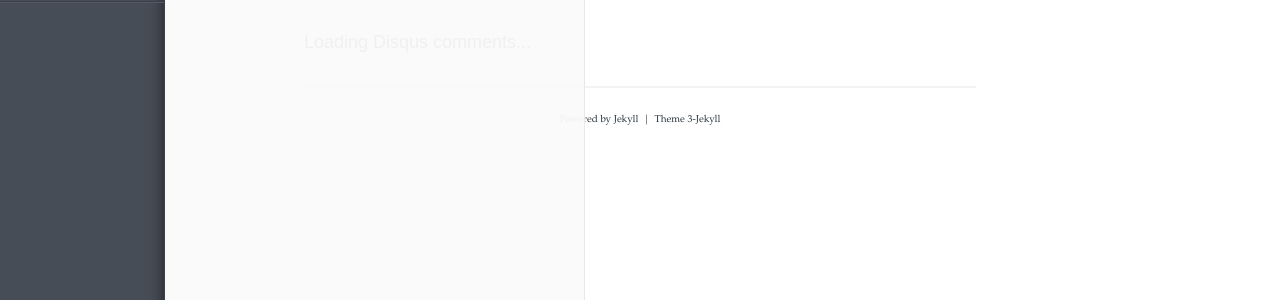
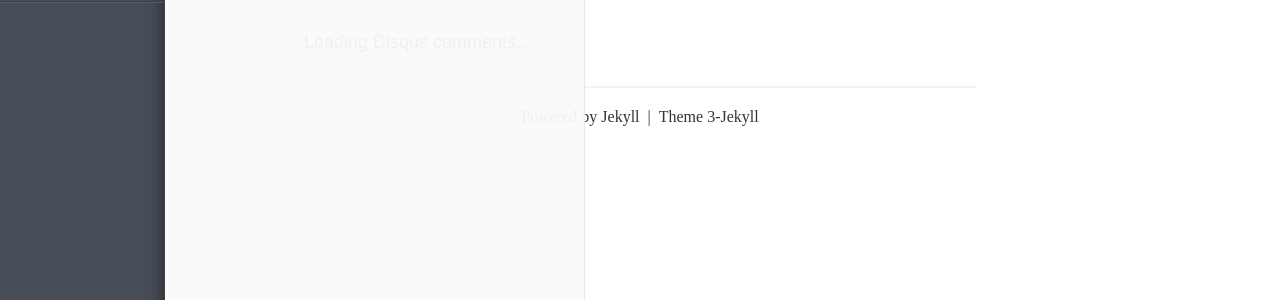
Before and after one commit to enlipan/enlipan.github.io, a Jekyll site: the page built from _posts/2015-2-25-start-Python.md, in a window 1280 px wide. Shown: the part 529-829 px from the top of the page. Built offline with Jekyll 4.4.1, drawn with Linux system fonts in a browser that asks for light colours; comment, search, counter and statistics services are not loaded.

Commit message:
setfront min

```diff
--- a/_layouts/post.html
+++ b/_layouts/post.html
@@ -18,4 +18,4 @@ layout: index
   <a href="http://disqus.com" class="dsq-brlink" target="_blank">Loading Disqus comments...</a>
 </div> <!-- end #disqus_thread -->
 
-<p id="copyright"><font size="1" face="Palatino Linotype" >Powered by <a href="http://jekyllrb.com" target="_blank">Jekyll</a></font><font size="1" face="Palatino Linotype" >&nbsp;&nbsp;|&nbsp;&nbsp;Theme <a href="https://github.com/P233/3-Jekyll" target="_blank">3-Jekyll</a></font></p>
+<p id="copyright"><font size="3px" face="French Script MT" >Powered by <a href="http://jekyllrb.com" target="_blank">Jekyll</a></font><font size="3px" face="French Script MT" >&nbsp;&nbsp;|&nbsp;&nbsp;Theme <a href="https://github.com/P233/3-Jekyll" target="_blank">3-Jekyll</a></font></p>
```
